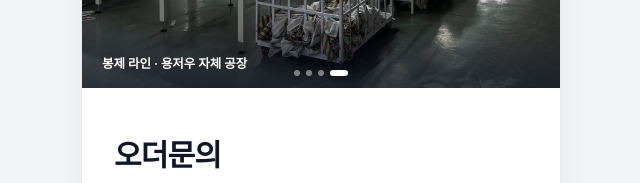
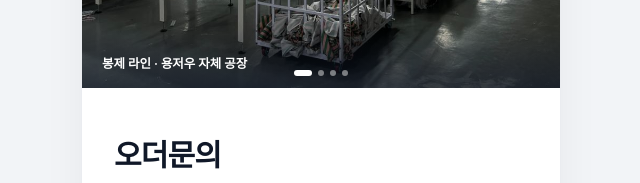
Before and after one commit to dentdelionddl-spec/yj-order, a website: page index.html in a window 1280 px wide. Shown: the part 263-446 px from the top of the page, 319-959 px from the left. Drawn offline with Linux system fonts and the light colour scheme; a web font is replaced by a local one.

Commit message:
슬라이드 인디케이터 동기화 + 도트 클릭 이동

```diff
--- a/index.html
+++ b/index.html
@@ -347,17 +347,24 @@ html,body{overscroll-behavior:none;overscroll-behavior-y:none}
       var dots = $('gal-dots').querySelectorAll('i');
       function show(){
         gal.classList.add('on');
-        var figs = track.querySelectorAll('figure');
-        if (!('IntersectionObserver' in window)) return;
-        var io2 = new IntersectionObserver(function(es){
-          es.forEach(function(e){
-            if (e.isIntersecting && e.intersectionRatio > 0.55) {
-              var i = Array.prototype.indexOf.call(figs, e.target);
-              for (var k = 0; k < dots.length; k++) dots[k].className = (k === i) ? 'on' : '';
-            }
-          });
-        }, { root: track, threshold: [0.55, 0.9] });
-        for (var n = 0; n < figs.length; n++) io2.observe(figs[n]);
+        var last = -1;
+        function sync(){
+          var w = track.clientWidth;
+          if (!w) return;
+          var i = Math.round(track.scrollLeft / w);
+          if (i === last) return;
+          last = i;
+          for (var k = 0; k < dots.length; k++) dots[k].className = (k === i) ? 'on' : '';
+        }
+        for (var d = 0; d < dots.length; d++) {
+          (function(n){
+            dots[n].style.pointerEvents = 'auto';
+            dots[n].style.cursor = 'pointer';
+            dots[n].addEventListener('click', function(){ track.scrollTo({ left: track.clientWidth * n, behavior: 'smooth' }); });
+          })(d);
+        }
+        setInterval(sync, 180);
+        sync();
       }
       if (first.complete) { if (first.naturalWidth > 0) show(); }
       else { first.addEventListener('load', show); }
```
